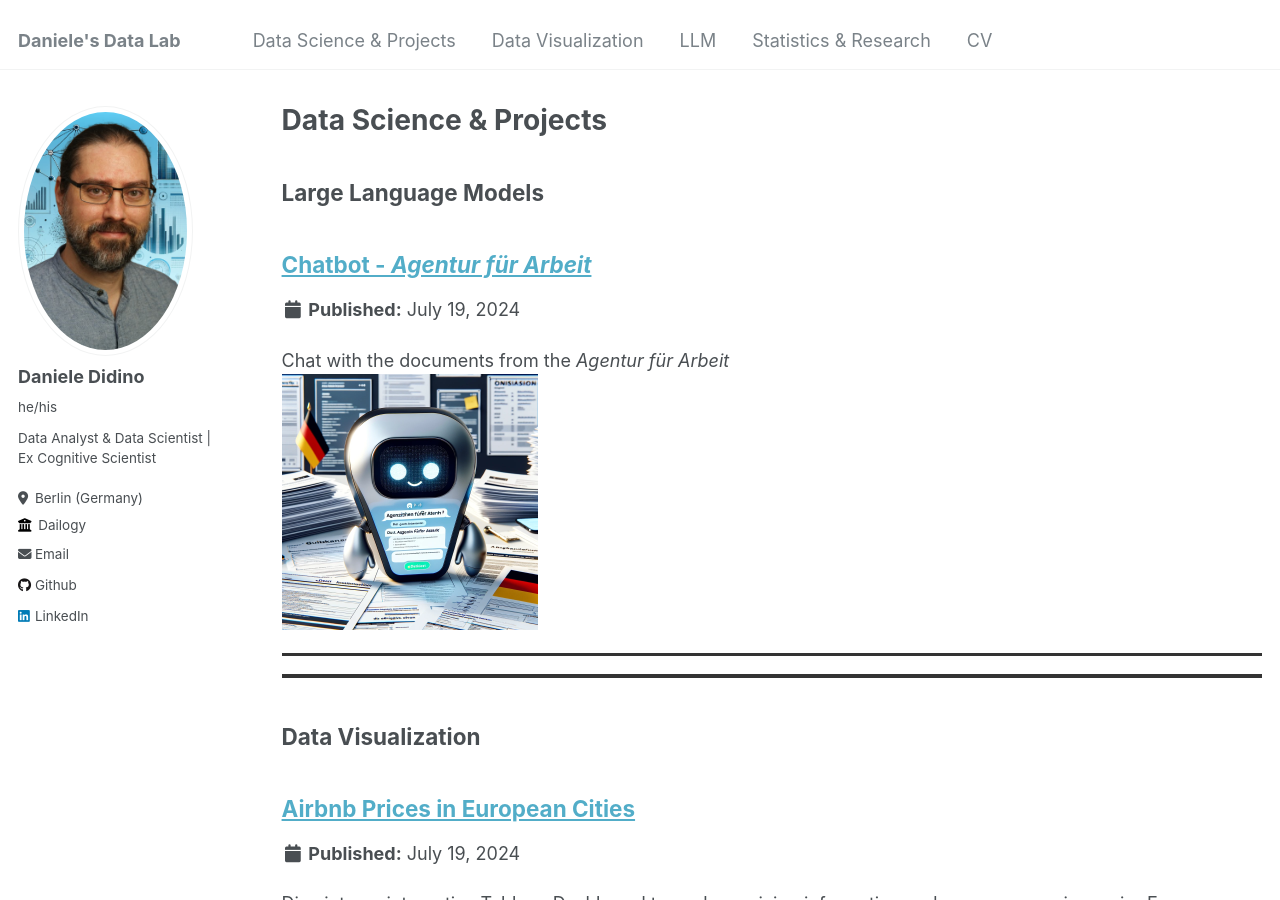
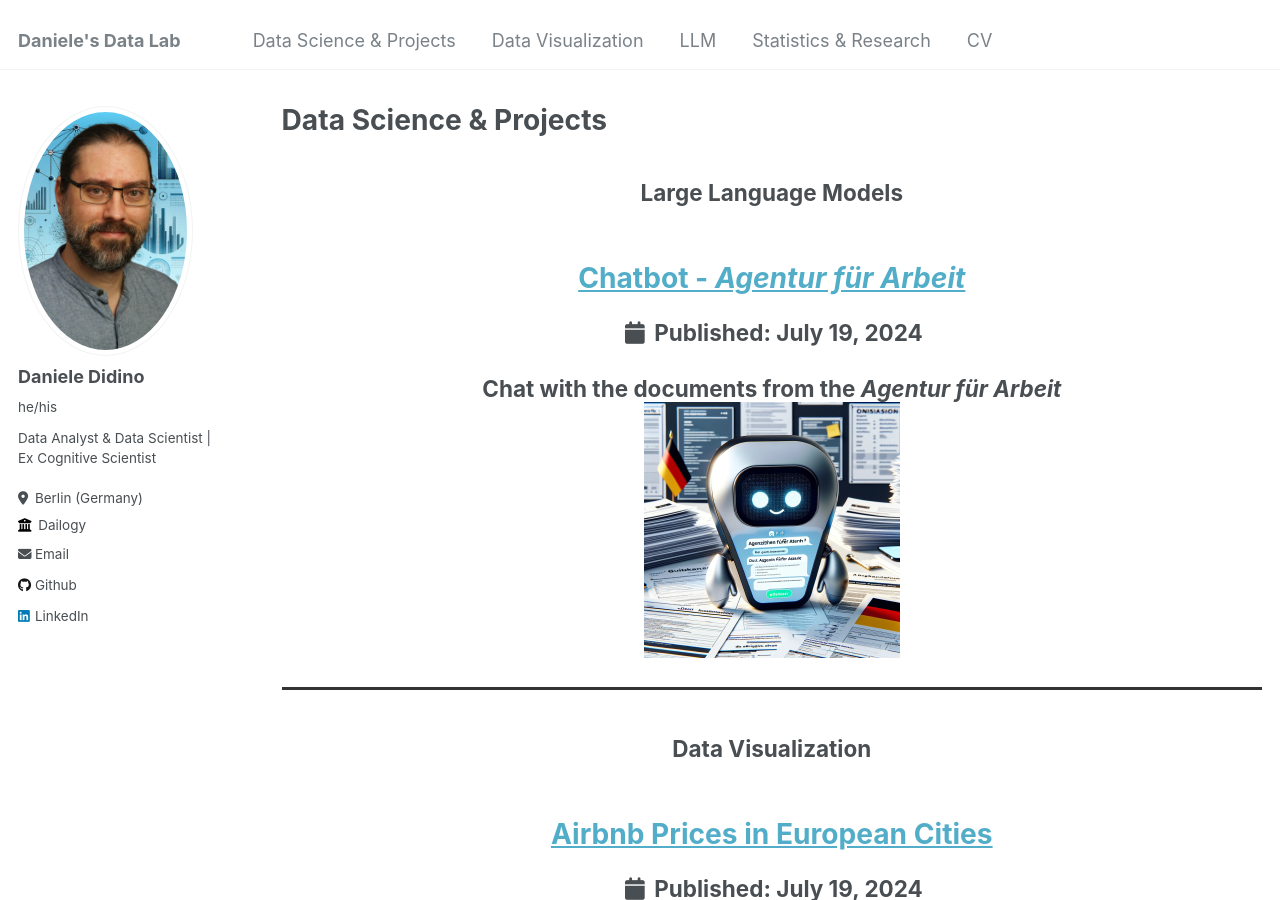
Before and after one commit to DanieleDidino/DanieleDidino.github.io, a Jekyll site: the page built from _pages/data_proj.html, in a window 1280 px wide and 900 px high. Built offline with Jekyll 4.4.1, drawn with Linux system fonts in a browser that asks for light colours.

Commit message:
edit Data Science Projects page

```diff
--- a/_pages/data_proj.html
+++ b/_pages/data_proj.html
@@ -7,23 +7,24 @@
 
 {% include base_path %}
 
-<h2 align="left">
+<h2 align="center">
   <b>Large Language Models</b>
   </h2>
 
 {% for post in site.LLM_projects %}
-  {% include archive-single.html %}
-  <hr style="height:3px; border:none; color:#333; background-color:#333;"> <!-- Add a horizontal line between sections -->
+  <h2 align="center">
+    {% include archive-single.html %}
+    <hr style="height:3px; border:none; color:#333; background-color:#333;"> <!-- Add a horizontal line between sections -->
+  </h2>
 {% endfor %}
 
-
-<hr style="height:4px; border:none; color:#333; background-color:#333;"> <!-- Add a horizontal line between sections -->
-
-<h2 align="left">
+<h2 align="center">
   <b>Data Visualization</b>
   </h2>
 
 {% for post in site.data_viz %}
-  {% include archive-single.html %}
-  <hr style="height:3px; border:none; color:#333; background-color:#333;"> <!-- Add a horizontal line between sections -->
+  <h2 align="center">
+    {% include archive-single.html %}
+    <hr style="height:3px; border:none; color:#333; background-color:#333;"> <!-- Add a horizontal line between sections -->
+  </h2>
 {% endfor %}
```
